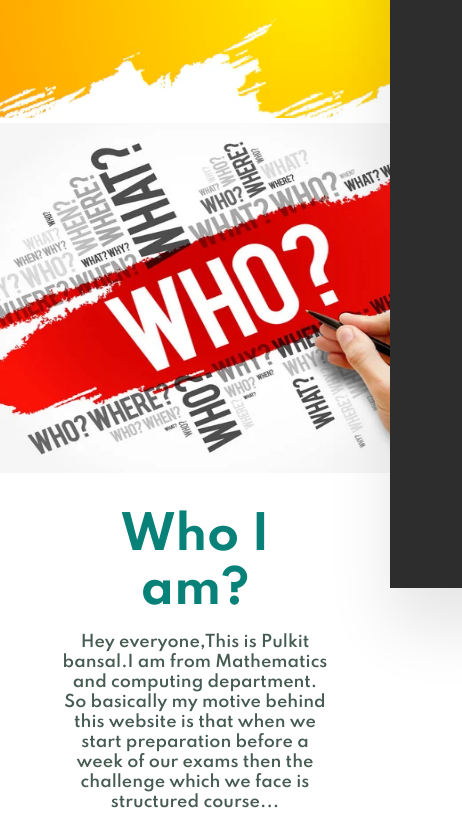
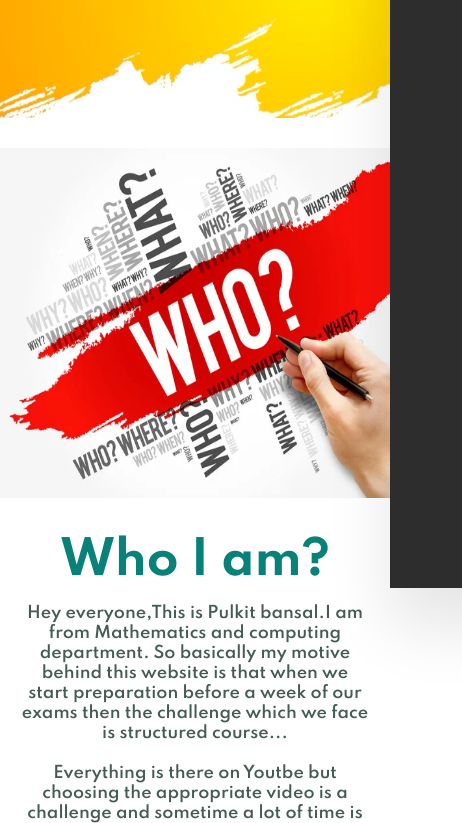
Before and after one commit to pulkit48/examtime, a plain HTML site: page about.html in a window 390 px wide. Shown: the part 256-1079 px from the top of the page, 462 px wide, since content can reach past the window. Drawn offline with Linux system fonts and the light colour scheme.

Commit message:
second commit

```diff
--- a/style.css
+++ b/style.css
@@ -707,7 +707,19 @@ footer .copyright {
 
         border: 0px ;
     }
-
+    #about-head img {
+        width: 100%;
+        height: 350px;
+    }
+    #about-head {
+        margin-top: 30px;
+        margin-bottom: 0px;
+        flex-direction: column;
+        padding: 0;
+    }
+    #about-head p {
+        padding: 0 20px 0 20px;
+    }
     #about-head marquee p{
         font-size: 15px;
         margin: 6px 0 6px 0 ;
```
